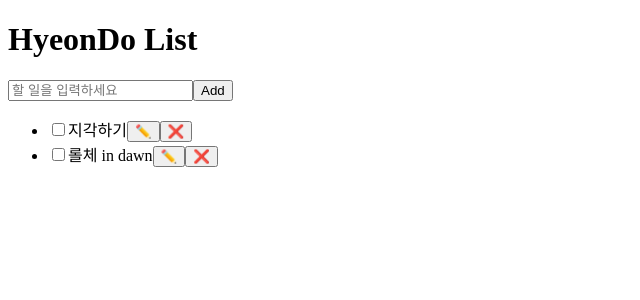
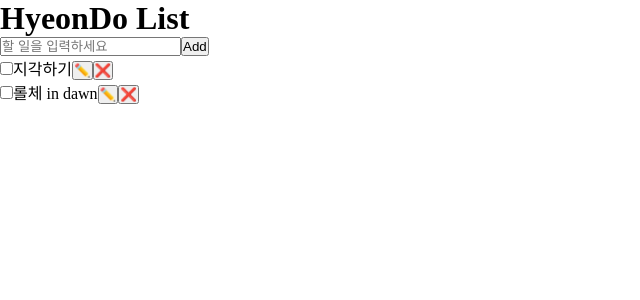
Before and after one commit to hamhanhae/Programming, a React (Vite) app: page / in a window 1280 px wide. Shown: the top 300 px of the page, without its empty margins (0-640 px from the left). Built offline with nearby package versions, Linux system fonts and the light colour scheme.

Commit message:
TodoListApp reset.css

```diff
--- a/src/main.jsx
+++ b/src/main.jsx
@@ -1,6 +1,7 @@
 import { StrictMode } from 'react' // 리액트에서 가져올게 많으면 중괄호
 import { createRoot } from 'react-dom/client'
 // import './index.css'
+import './reset.css'
 import TodoListApp from './TodoListApp.jsx' // 가져올게 하나밖에 없거나, 가져올게 많더라고 하나라고 지정하면 중괄호를 안 친다.
 
 createRoot(document.getElementById('root')).render(
--- /dev/null
+++ b/src/reset.css
@@ -0,0 +1,9 @@
+* {
+    margin: 0;
+    padding: 0;
+    box-sizing: border-box;
+}
+
+ul {
+    list-style : none
+}
```
